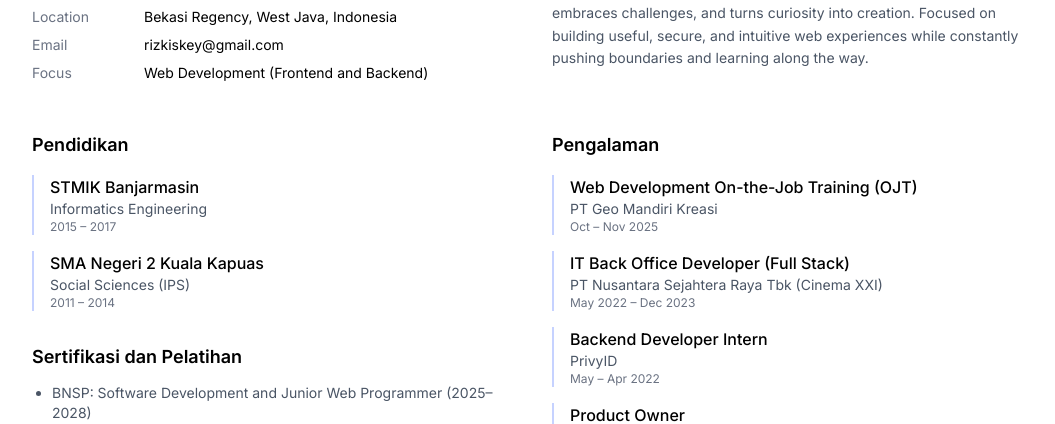
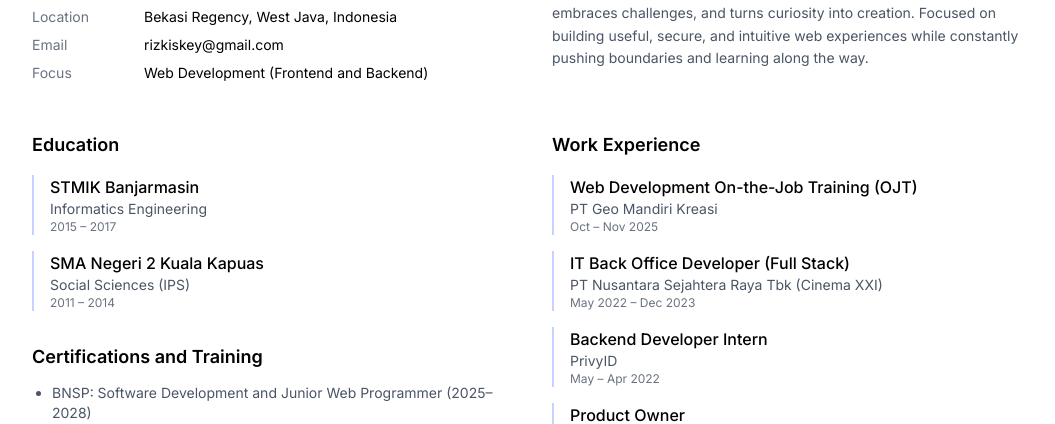
Before and after one commit to rizkilabs/portfolio-fullstack, a Next.js app in the folder client/: page / in a window 1280 px wide. Shown: the part 821-1245 px from the top of the page, without its empty margins (112-1167 px from the left). Built offline with nearby package versions, Linux system fonts and the light colour scheme; no server answers.

Commit message:
update title

```diff
--- a/client/src/components/About.tsx
+++ b/client/src/components/About.tsx
@@ -30,9 +30,9 @@ export default function About() {
           <p className="text-sm leading-relaxed text-gray-600">{careerGoal}</p>
         </div>
 
-        {/* Pendidikan */}
+        {/* Education */}
         <div>
-          <h3 className="mb-4 text-lg font-semibold">Pendidikan</h3>
+          <h3 className="mb-4 text-lg font-semibold">Education</h3>
           <ul className="space-y-4">
             {education.map((item) => (
               <li
@@ -47,7 +47,7 @@ export default function About() {
           </ul>
 
           <h3 className="mb-3 mt-8 text-lg font-semibold">
-            Sertifikasi dan Pelatihan
+            Certifications and Training
           </h3>
           <ul className="list-disc space-y-1 pl-5 text-sm text-gray-600">
             {certifications.map((cert) => (
@@ -56,9 +56,9 @@ export default function About() {
           </ul>
         </div>
 
-        {/* Pengalaman */}
+        {/* Work Experience */}
         <div>
-          <h3 className="mb-4 text-lg font-semibold">Pengalaman</h3>
+          <h3 className="mb-4 text-lg font-semibold">Work Experience</h3>
           <ul className="space-y-4">
             {experience.map((item) => (
               <li
```
